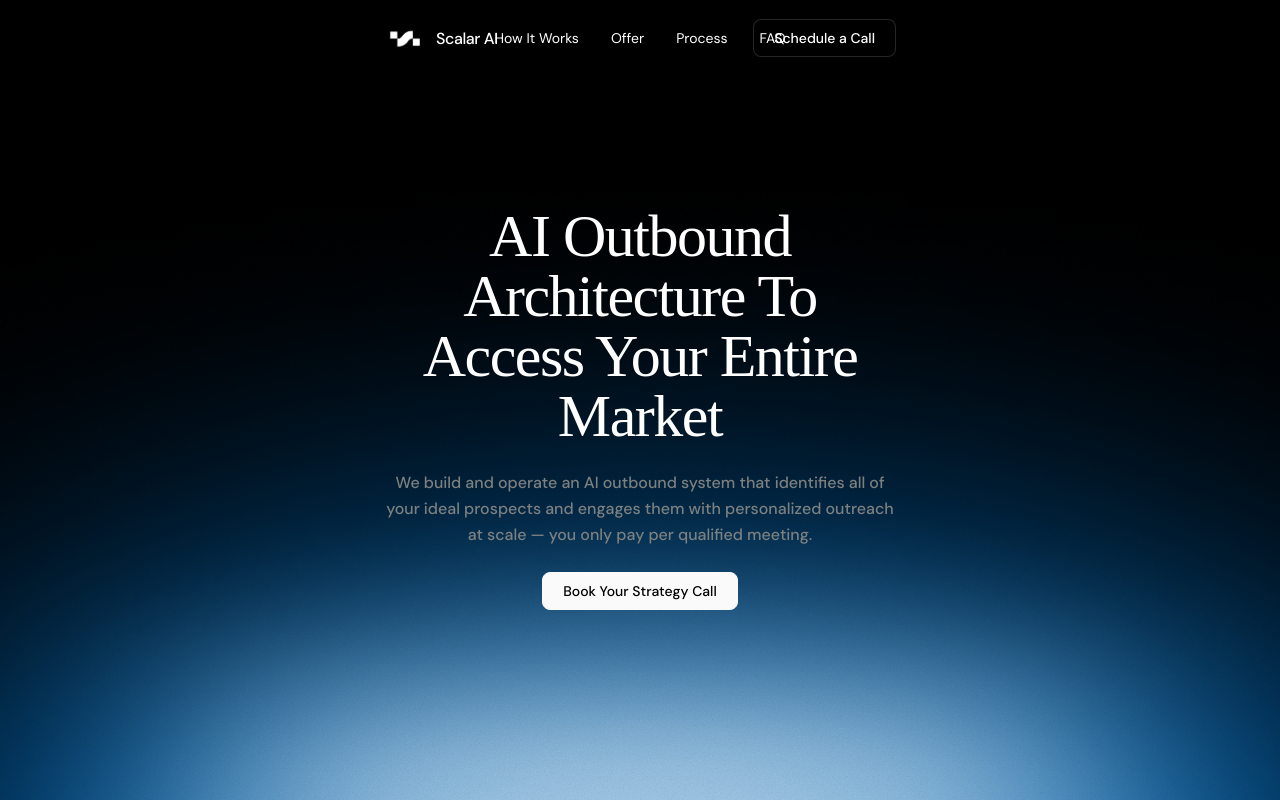
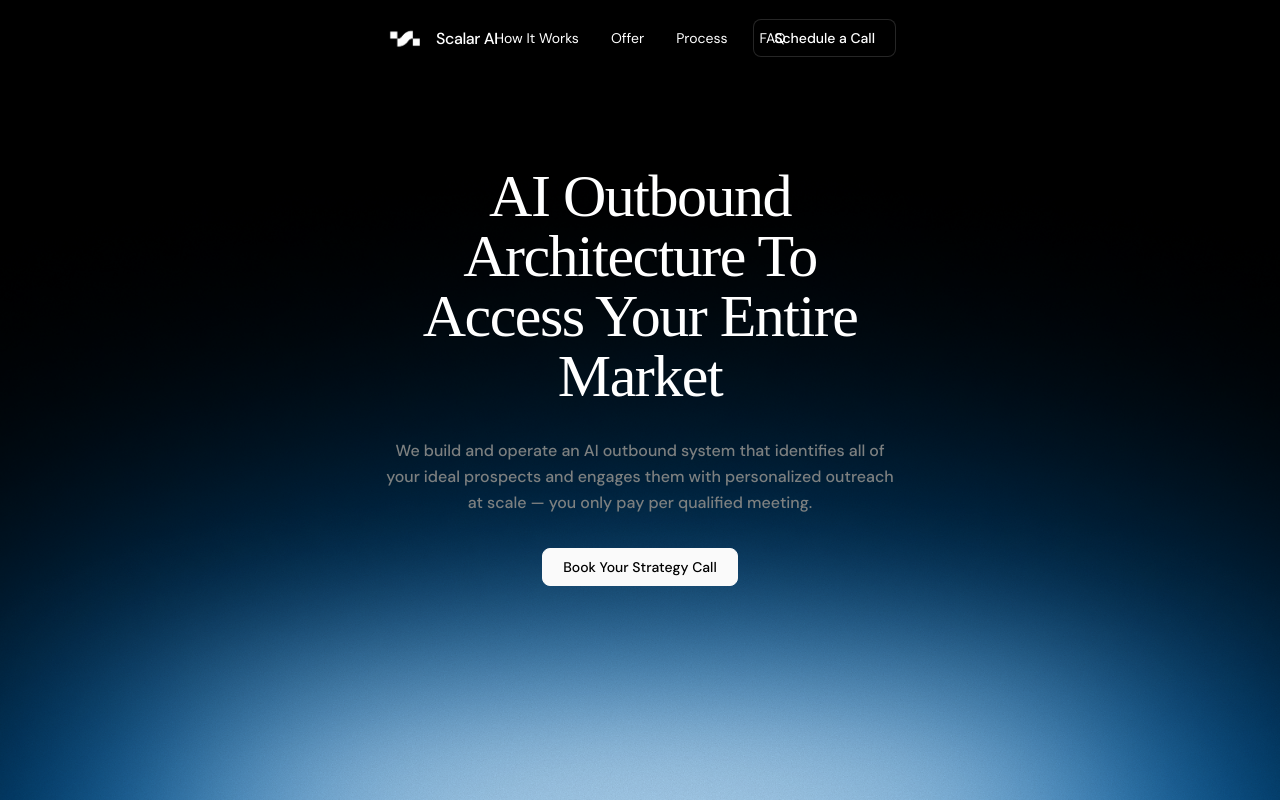
Before and after one commit to HenrikFrs/scalar_website, a React (Vite) app: page / in a window 1280 px wide. Shown: the top 800 px of the page. Built offline with nearby package versions, Linux system fonts and the light colour scheme; a web font is replaced by a local one.

Commit message:
Fix white selection bg

```diff
--- a/src/App.jsx
+++ b/src/App.jsx
@@ -62,7 +62,7 @@ function App() {
 
   return (
     <Router basename="/">
-      <div className="min-h-screen bg-background text-foreground relative selection:bg-foreground selection:text-white overflow-x-hidden">
+      <div className="min-h-screen bg-background text-foreground relative selection:bg-pillAccent selection:text-white overflow-x-hidden">
         <Navbar />
         <main>
           <Routes>
--- a/src/components/Header.jsx
+++ b/src/components/Header.jsx
@@ -243,7 +243,7 @@ export const Hero = () => {
   return (
     <section
       ref={containerRef}
-      className="relative min-h-[100svh] w-full flex flex-col justify-center px-4 md:px-16 lg:px-96 pt-24 pb-32 text-white overflow-hidden"
+      className="relative min-h-[100svh] w-full flex flex-col justify-center px-4 md:px-16 lg:px-96 pt-24 pb-48 text-white overflow-hidden"
       style={{
         backgroundImage: `url('${import.meta.env.BASE_URL}Frame 18.png')`,
         backgroundSize: "cover",
@@ -253,7 +253,7 @@ export const Hero = () => {
     >
       <div className="relative z-10 w-full flex flex-col items-center gap-10 pt-6 md:pt-12 text-center">
         {/* Title + Subtitle + CTA group */}
-        <div className="flex flex-col items-center gap-6">
+        <div className="flex flex-col items-center gap-8">
           <h1 className="hero-element font-serif text-4xl md:text-6xl tracking-tight leading-[1.05] text-white max-w-4xl">
             AI Outbound Architecture To Access Your Entire Market
           </h1>
--- a/src/components/Pricing.jsx
+++ b/src/components/Pricing.jsx
@@ -54,7 +54,7 @@ const Pricing = () => {
     }, []);
 
     return (
-        <section id="pricing" ref={containerRef} className="py-12 md:py-32 px-6 md:px-12 lg:px-24 bg-surface selection:bg-dark selection:text-white">
+        <section id="pricing" ref={containerRef} className="py-12 md:py-32 px-6 md:px-12 lg:px-24 bg-surface selection:bg-pillAccent selection:text-white">
             <div className="max-w-6xl mx-auto">
                 <div className="text-center mb-20 max-w-3xl mx-auto">
                     <h2 className="text-4xl md:text-5xl font-sans tracking-normal font-bold mb-6 text-dark leading-[1.1]">
--- a/src/index.css
+++ b/src/index.css
@@ -17,6 +17,11 @@
 
   body {
     @apply bg-background text-foreground font-sans antialiased;
+  }
+
+  ::selection {
+    background-color: #3799f7;
+    color: #ffffff;
   }
 }
 
```
